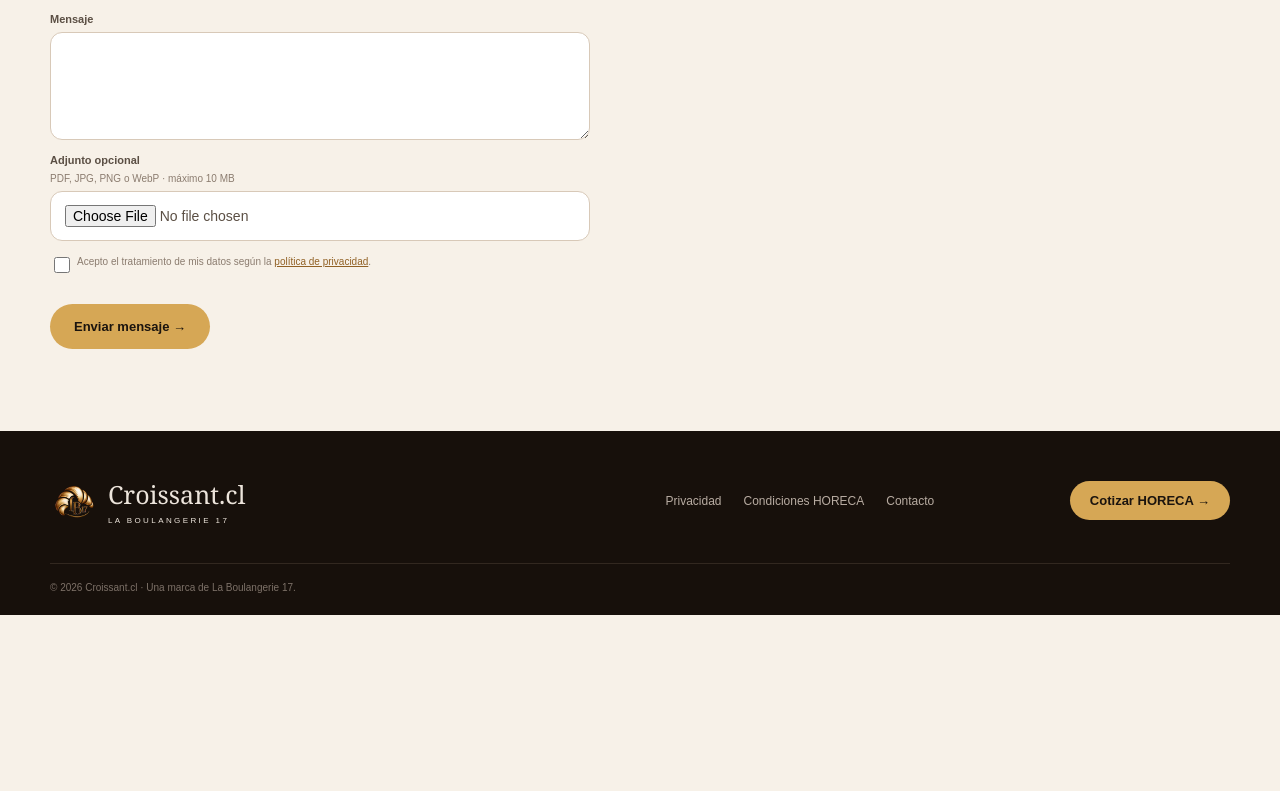
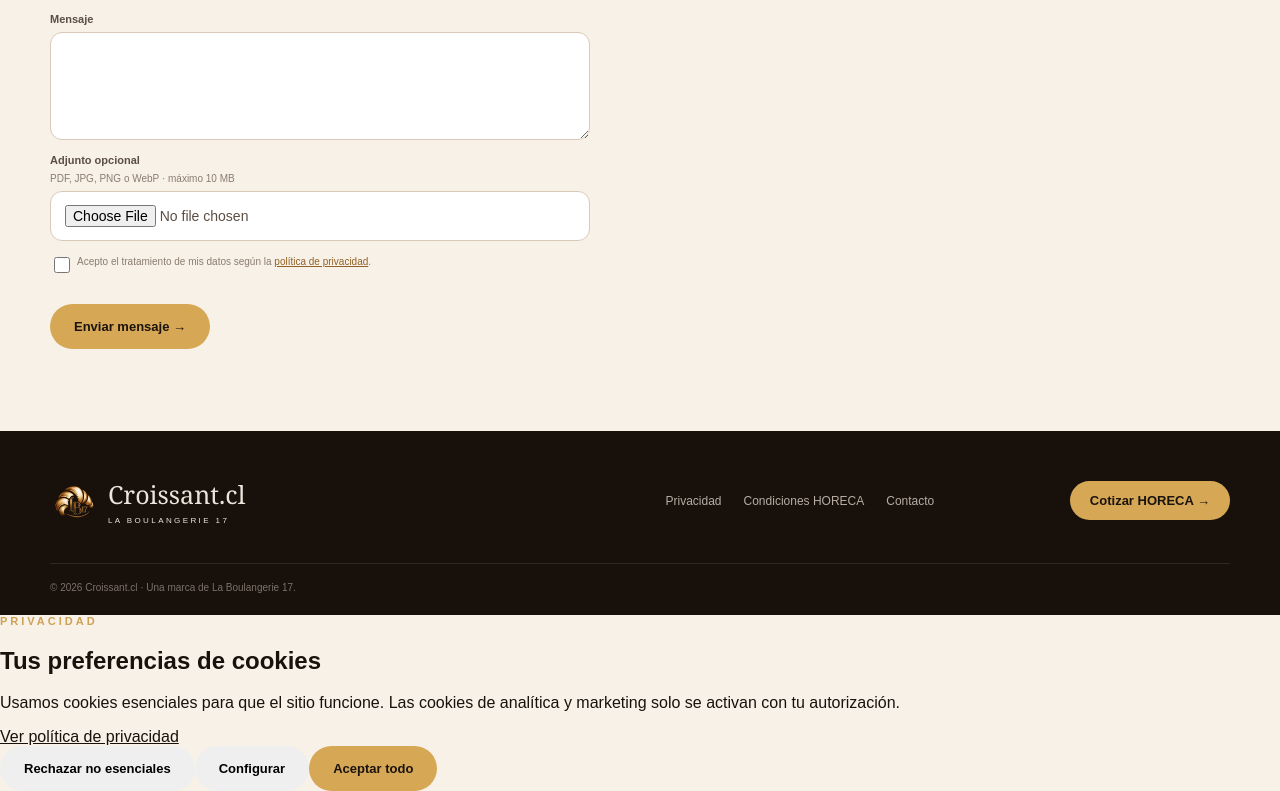
Before and after one commit to liderhammer-gif/croissant-cl-v2, a Next.js app: page / in a window 1280 px wide. Shown: the part 5869-6660 px from the top of the page. Before the commit the page ends 6484 px from the top, so only its background shows below. Built offline with nearby package versions, Linux system fonts and the light colour scheme; no server answers.

Commit message:
Mount cookie consent globally

```diff
--- a/app/layout.tsx
+++ b/app/layout.tsx
@@ -1,4 +1,5 @@
 import type { Metadata } from "next";
+import CookieConsent from "@/components/CookieConsent";
 import "./globals.css";
 import "./admin.css";
 import "./forms.css";
@@ -22,7 +23,10 @@ export const metadata: Metadata = {
 export default function RootLayout({ children }: Readonly<{ children: React.ReactNode }>) {
   return (
     <html lang="es">
-      <body>{children}</body>
+      <body>
+        {children}
+        <CookieConsent />
+      </body>
     </html>
   );
 }
```
